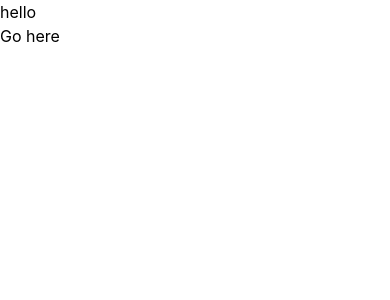
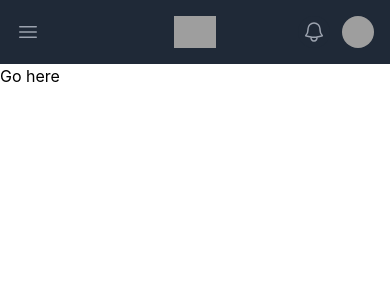
Before and after one commit to jimanaka/capstone, a React (Create React App) app in the folder react-frontend/: page / in a window 390 px wide. Shown: the top 300 px of the page. Built offline with nearby package versions, Linux system fonts and the light colour scheme; grey boxes are pictures that could not be loaded; what @catppuccin/tailwindcss would draw is missing.

Commit message:
navbar template

```diff
--- a/react-frontend/src/components/Navbar.jsx
+++ b/react-frontend/src/components/Navbar.jsx
@@ -1,7 +1,166 @@
-import React from "react";
+import { React, Fragment } from "react";
+import { Disclosure, Menu, Transition } from "@headlessui/react";
+import { Bars3Icon, BellIcon, XMarkIcon } from "@heroicons/react/24/outline";
 
-const Navbar = () => {
-  return <div>hello</div>;
-};
+const navigation = [
+  { name: "Dashboard", href: "#", current: true },
+  { name: "Team", href: "#", current: false },
+  { name: "Projects", href: "#", current: false },
+  { name: "Calendar", href: "#", current: false },
+];
 
-export default Navbar;
+function classNames(...classes) {
+  return classes.filter(Boolean).join(" ");
+}
+
+export default function Example() {
+  return (
+    <Disclosure as="nav" className="bg-gray-800">
+      {({ open }) => (
+        <>
+          <div className="mx-auto max-w-7xl px-2 sm:px-6 lg:px-8">
+            <div className="relative flex h-16 items-center justify-between">
+              <div className="absolute inset-y-0 left-0 flex items-center sm:hidden">
+                {/* Mobile menu button*/}
+                <Disclosure.Button className="relative inline-flex items-center justify-center rounded-md p-2 text-gray-400 hover:bg-gray-700 hover:text-white focus:outline-none focus:ring-2 focus:ring-inset focus:ring-white">
+                  <span className="absolute -inset-0.5" />
+                  <span className="sr-only">Open main menu</span>
+                  {open ? (
+                    <XMarkIcon className="block h-6 w-6" aria-hidden="true" />
+                  ) : (
+                    <Bars3Icon className="block h-6 w-6" aria-hidden="true" />
+                  )}
+                </Disclosure.Button>
+              </div>
+              <div className="flex flex-1 items-center justify-center sm:items-stretch sm:justify-start">
+                <div className="flex flex-shrink-0 items-center">
+                  <img
+                    className="h-8 w-auto"
+                    src="https://tailwindui.com/img/logos/mark.svg?color=indigo&shade=500"
+                    alt="Your Company"
+                  />
+                </div>
+                <div className="hidden sm:ml-6 sm:block">
+                  <div className="flex space-x-4">
+                    {navigation.map((item) => (
+                      <a
+                        key={item.name}
+                        href={item.href}
+                        className={classNames(
+                          item.current
+                            ? "bg-gray-900 text-white"
+                            : "text-gray-300 hover:bg-gray-700 hover:text-white",
+                          "rounded-md px-3 py-2 text-sm font-medium",
+                        )}
+                        aria-current={item.current ? "page" : undefined}
+                      >
+                        {item.name}
+                      </a>
+                    ))}
+                  </div>
+                </div>
+              </div>
+              <div className="absolute inset-y-0 right-0 flex items-center pr-2 sm:static sm:inset-auto sm:ml-6 sm:pr-0">
+                <button
+                  type="button"
+                  className="relative rounded-full bg-gray-800 p-1 text-gray-400 hover:text-white focus:outline-none focus:ring-2 focus:ring-white focus:ring-offset-2 focus:ring-offset-gray-800"
+                >
+                  <span className="absolute -inset-1.5" />
+                  <span className="sr-only">View notifications</span>
+                  <BellIcon className="h-6 w-6" aria-hidden="true" />
+                </button>
+
+                {/* Profile dropdown */}
+                <Menu as="div" className="relative ml-3">
+                  <div>
+                    <Menu.Button className="relative flex rounded-full bg-gray-800 text-sm focus:outline-none focus:ring-2 focus:ring-white focus:ring-offset-2 focus:ring-offset-gray-800">
+                      <span className="absolute -inset-1.5" />
+                      <span className="sr-only">Open user menu</span>
+                      <img
+                        className="h-8 w-8 rounded-full"
+                        src="https://images.unsplash.com/photo-1472099645785-5658abf4ff4e?ixlib=rb-1.2.1&ixid=eyJhcHBfaWQiOjEyMDd9&auto=format&fit=facearea&facepad=2&w=256&h=256&q=80"
+                        alt=""
+                      />
+                    </Menu.Button>
+                  </div>
+                  <Transition
+                    as={Fragment}
+                    enter="transition ease-out duration-100"
+                    enterFrom="transform opacity-0 scale-95"
+                    enterTo="transform opacity-100 scale-100"
+                    leave="transition ease-in duration-75"
+                    leaveFrom="transform opacity-100 scale-100"
+                    leaveTo="transform opacity-0 scale-95"
+                  >
+                    <Menu.Items className="absolute right-0 z-10 mt-2 w-48 origin-top-right rounded-md bg-white py-1 shadow-lg ring-1 ring-black ring-opacity-5 focus:outline-none">
+                      <Menu.Item>
+                        {({ active }) => (
+                          <a
+                            href="#"
+                            className={classNames(
+                              active ? "bg-gray-100" : "",
+                              "block px-4 py-2 text-sm text-gray-700",
+                            )}
+                          >
+                            Your Profile
+                          </a>
+                        )}
+                      </Menu.Item>
+                      <Menu.Item>
+                        {({ active }) => (
+                          <a
+                            href="#"
+                            className={classNames(
+                              active ? "bg-gray-100" : "",
+                              "block px-4 py-2 text-sm text-gray-700",
+                            )}
+                          >
+                            Settings
+                          </a>
+                        )}
+                      </Menu.Item>
+                      <Menu.Item>
+                        {({ active }) => (
+                          <a
+                            href="#"
+                            className={classNames(
+                              active ? "bg-gray-100" : "",
+                              "block px-4 py-2 text-sm text-gray-700",
+                            )}
+                          >
+                            Sign out
+                          </a>
+                        )}
+                      </Menu.Item>
+                    </Menu.Items>
+                  </Transition>
+                </Menu>
+              </div>
+            </div>
+          </div>
+
+          <Disclosure.Panel className="sm:hidden">
+            <div className="space-y-1 px-2 pb-3 pt-2">
+              {navigation.map((item) => (
+                <Disclosure.Button
+                  key={item.name}
+                  as="a"
+                  href={item.href}
+                  className={classNames(
+                    item.current
+                      ? "bg-gray-900 text-white"
+                      : "text-gray-300 hover:bg-gray-700 hover:text-white",
+                    "block rounded-md px-3 py-2 text-base font-medium",
+                  )}
+                  aria-current={item.current ? "page" : undefined}
+                >
+                  {item.name}
+                </Disclosure.Button>
+              ))}
+            </div>
+          </Disclosure.Panel>
+        </>
+      )}
+    </Disclosure>
+  );
+}
--- /dev/null
+++ b/react-frontend/src/components/newFile.jsx
@@ -0,0 +1,3 @@
+import { Navbar } from "./Navbar";
+
+export default Navbar;
```
